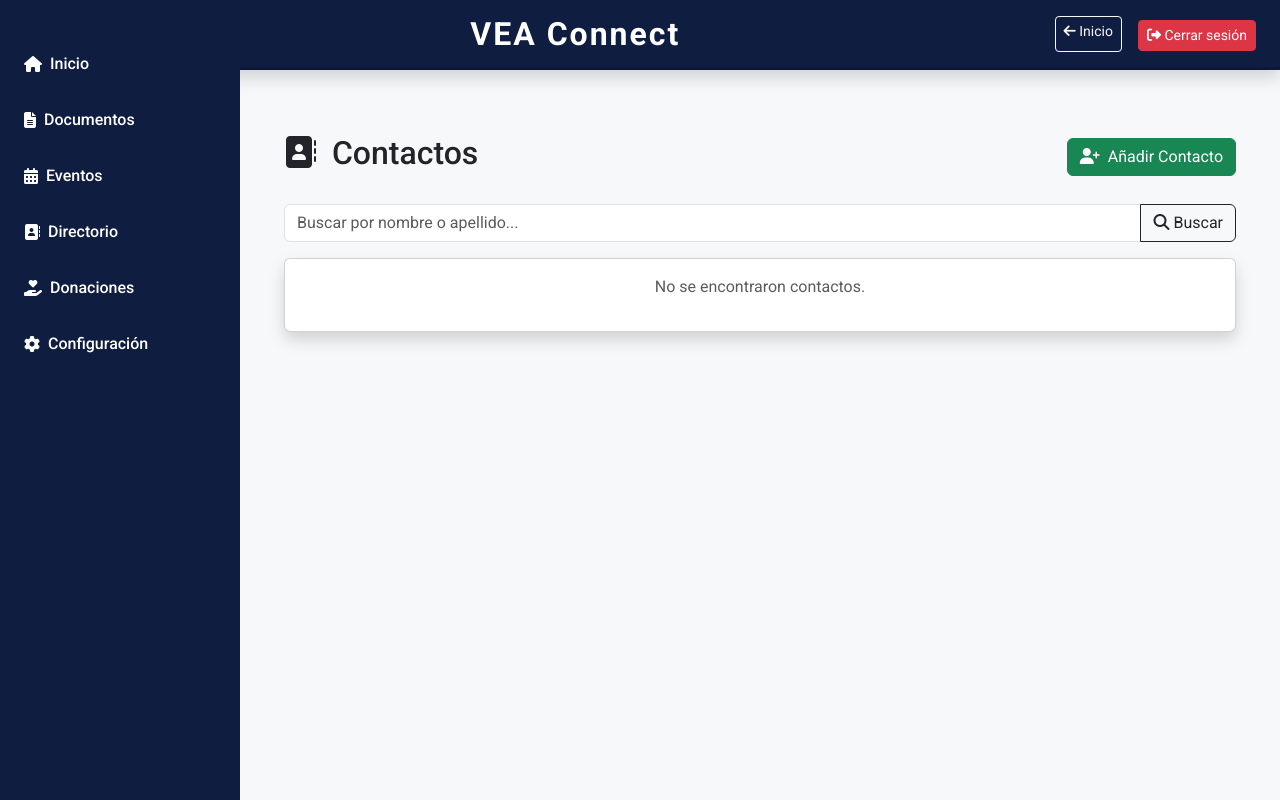
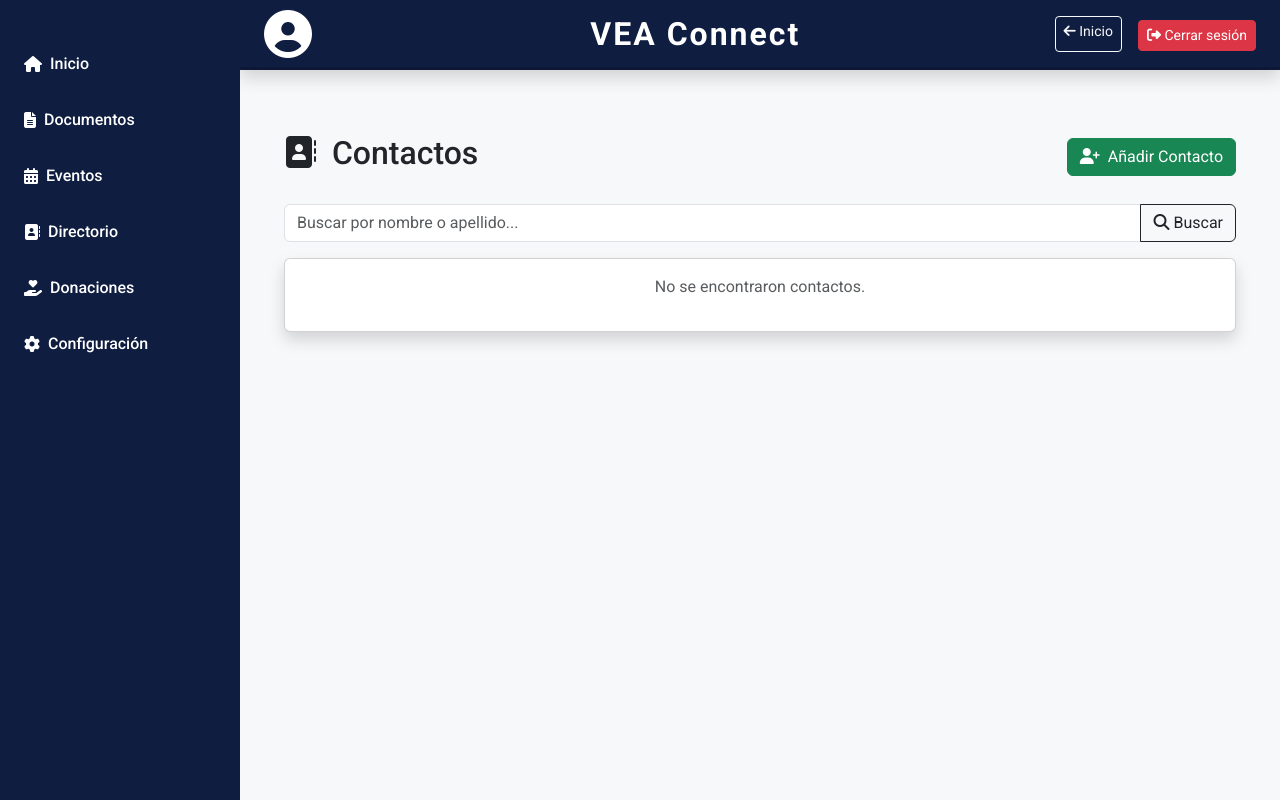
Before and after one commit to Zuli-Hidalgo-Jaime/Vea-Connect, a Django app: template apps/directory/templates/directory.html in a window 1280 px wide. Run offline with Django 5.2, Linux system fonts and the light colour scheme; the template is opened without the code that fills it, so the values that code supplies are empty; some libraries are stand-ins or nearby versions.

Commit message:
Fix: Encabezado respeta margen del sidebar

```diff
--- a/apps/core/templates/core/base_dashboard.html
+++ b/apps/core/templates/core/base_dashboard.html
@@ -93,6 +93,10 @@
                 margin-left: 0;
                 padding: 1.5rem 0.5rem;
             }
+            .dashboard-header {
+                width: 100% !important;
+                left: 0 !important;
+            }
         }
         @media (max-width: 575.98px) {
             .dashboard-header {
@@ -120,7 +124,7 @@
         </ul>
     </nav>
     <div class="main-content">
-        <header class="dashboard-header text-white px-4 d-flex align-items-center justify-content-between shadow" style="background:#0f1d40; position:fixed; top:0; left:0; right:0; z-index:1000; height:70px; border-bottom:3px solid #0d1736; font-size:1.5rem; font-weight:700; box-shadow:0 2px 8px rgba(0,0,0,0.07);">
+        <header class="dashboard-header text-white px-4 d-flex align-items-center justify-content-between shadow" style="background:#0f1d40; position:fixed; top:0; left:240px; right:0; width:calc(100% - 240px); z-index:1000; height:70px; border-bottom:3px solid #0d1736; font-size:1.5rem; font-weight:700; box-shadow:0 2px 8px rgba(0,0,0,0.07);">
             <!-- Botón hamburguesa solo visible en móviles/tablets -->
             <button id="sidebarToggle" class="btn btn-outline-light d-lg-none me-3" style="font-size:1.5rem;" aria-label="Abrir menú">
                 <i class="fa fa-bars"></i>
```
